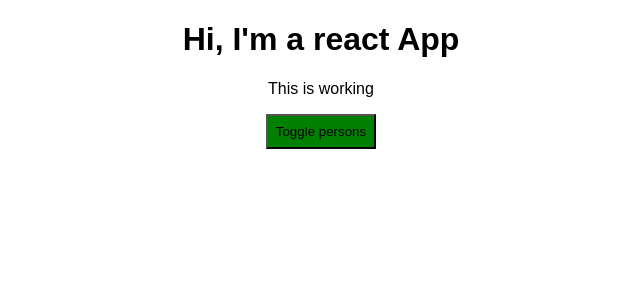
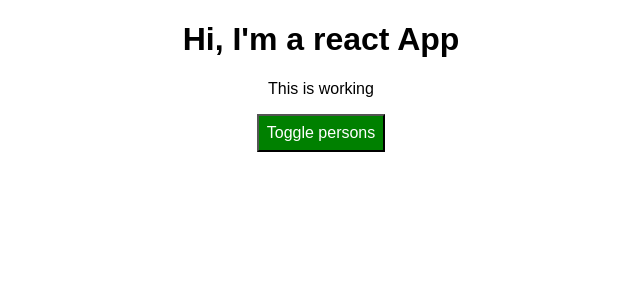
Before and after one commit to vnctwong/RCG, a React (Create React App) app in the folder 3.26/: page / in a window 1280 px wide. Shown: the top 300 px of the page, without its empty margins (319-959 px from the left). Built offline with nearby package versions, Linux system fonts and the light colour scheme.

Commit message:
using radium library for additional inline style

```diff
--- a/3.26/package.json
+++ b/3.26/package.json
@@ -3,6 +3,7 @@
   "version": "0.1.0",
   "private": true,
   "dependencies": {
+    "radium": "^0.26.0",
     "react": "^16.9.0",
     "react-dom": "^16.9.0",
     "react-scripts": "1.1.5"
--- a/3.26/src/App.js
+++ b/3.26/src/App.js
@@ -1,6 +1,7 @@
 import React, { Component } from "react";
 import "./App.css";
 import Person from "./Person/Person";
+import Radium from 'radium';
 
 class App extends Component {
   state = {
@@ -48,10 +49,15 @@ class App extends Component {
 
     const style = {
       backgroundColor: 'green',
-      font: 'white',
+      color: 'white',
+      font: 'inherit',
       bordor: '1px solid blue',
       padding: '8px',
-      cursor: 'pointer'
+      cursor: 'pointer',
+      ':hover': {
+        backgroundColor: 'lightgreen',
+        color: 'black'
+      }
     };
 
     let persons = null;
@@ -71,6 +77,10 @@ class App extends Component {
       );
 
       style.backgroundColor = 'red';
+      style[':hover'] = {
+        backgroundColor: 'salmon',
+        color: 'black'
+      }
     }
 
     let classes = [];
@@ -97,4 +107,4 @@ class App extends Component {
   }
 }
 
-export default App;
+export default Radium(App);
--- a/3.26/src/Person/Person.js
+++ b/3.26/src/Person/Person.js
@@ -1,5 +1,6 @@
 import React from "react";
 import './Person.css';
+import Radium from 'radium';
 
 const person = (props) => {
   return (
@@ -13,4 +14,4 @@ const person = (props) => {
   );
 };
 
-export default person;
+export default Radium(person);
```
Also changed, not shown: 1 other file (tests, documents, lock files or other folders).
